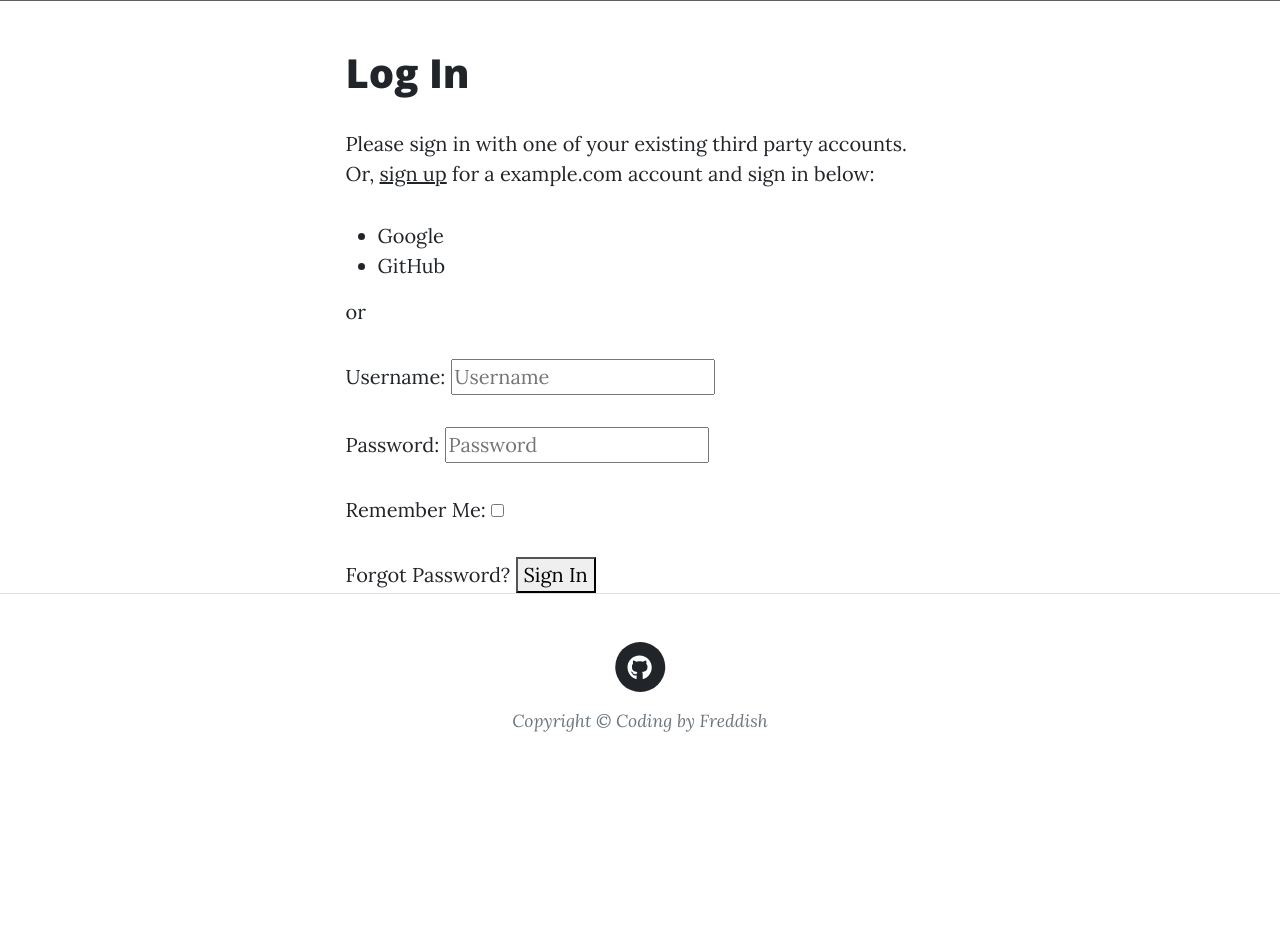
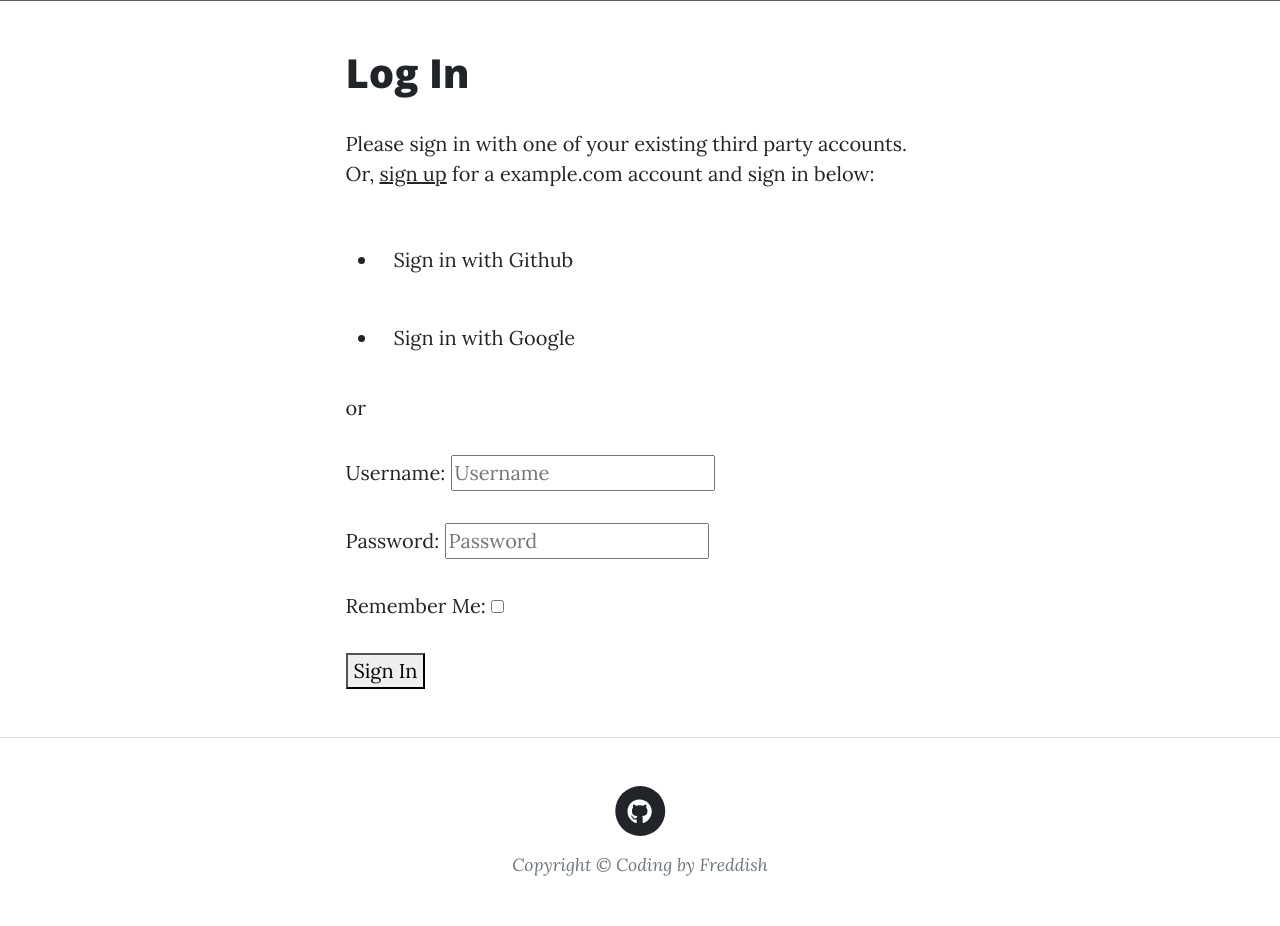
Before and after one commit to codingbyfreddish/Portfolio-Project-4, a Django app: page /accounts/login/ in a window 1280 px wide. Shown: the part 601-1527 px from the top of the page. Before the commit the page ends 1333 px from the top, so only its background shows below. Run offline with Django 3.2, Linux system fonts and the light colour scheme; some libraries are stand-ins or nearby versions; grey boxes are pictures that could not be loaded.

Commit message:
style sign in, log in, log out page

```diff
--- a/blogProject/settings.py
+++ b/blogProject/settings.py
@@ -30,7 +30,7 @@ SECRET_KEY = os.environ.get('SECRET_KEY')
 # SECURITY WARNING: don't run with debug turned on in production!
 DEBUG = True
 
-ALLOWED_HOSTS = ['pp4-byfreddish.herokuapp.com', 'localhost']
+ALLOWED_HOSTS = ['pp4-byfreddish.herokuapp.com', 'localhost', '8000-codingbyfre-portfoliopr-06jmwrdw7wv.ws-eu98.gitpod.io']
 
 
 # Application definition
--- a/templates/account/login.html
+++ b/templates/account/login.html
@@ -18,28 +18,30 @@ for a {{ site_name }} account and sign in below:{% endblocktrans %}</p>
 
 <div class="socialaccount_ballot">
 
-  <ul class="socialaccount_providers">
-    {% include "socialaccount/snippets/provider_list.html" with process="login" %}
+  <ul class="socialaccount_providers ms-auto py-4 py-lg-0">
+    <li class="px-lg-3 py-3 py-lg-4">
+      <a href="{% provider_login_url 'github' %}">Sign in with Github</a>
+    </li>
+    <li class="px-lg-3 py-3 py-lg-4">
+      <a href="{% provider_login_url 'google' %}">Sign in with Google</a>
+    </li>
   </ul>
 
   <div class="login-or">{% trans 'or' %}</div>
 
 </div>
 
-{% include "socialaccount/snippets/login_extra.html" %}
-
 {% else %}
 <p>{% blocktrans %}If you have not created an account yet, then please
 <a href="{{ signup_url }}">sign up</a> first.{% endblocktrans %}</p>
 {% endif %}
 
-<form class="login" method="POST" action="{% url 'account_login' %}">
+<form class="login mb-5" method="POST" action="{% url 'account_login' %}">
   {% csrf_token %}
   {{ form.as_p }}
   {% if redirect_field_value %}
   <input type="hidden" name="{{ redirect_field_name }}" value="{{ redirect_field_value }}" />
   {% endif %}
-  <a class="button secondaryAction" href="{% url 'account_reset_password' %}">{% trans "Forgot Password?" %}</a>
   <button class="primaryAction" type="submit">{% trans "Sign In" %}</button>
 </form>
 
--- a/templates/account/logout.html
+++ b/templates/account/logout.html
@@ -1,15 +1,16 @@
-{% extends "account/base.html" %}
+{% extends "base.html" %}
 
 {% load i18n %}
 
 {% block head_title %}{% trans "Sign Out" %}{% endblock %}
 
 {% block content %}
+
 <h1>{% trans "Sign Out" %}</h1>
 
 <p>{% trans 'Are you sure you want to sign out?' %}</p>
 
-<form method="post" action="{% url 'account_logout' %}">
+<form method="post" action="{% url 'account_logout' %}" class="mb-5">
   {% csrf_token %}
   {% if redirect_field_value %}
   <input type="hidden" name="{{ redirect_field_name }}" value="{{ redirect_field_value }}"/>
--- a/templates/account/signup.html
+++ b/templates/account/signup.html
@@ -1,4 +1,4 @@
-{% extends "account/base.html" %}
+{% extends "base.html" %}
 
 {% load i18n %}
 
@@ -9,7 +9,7 @@
 
 <p>{% blocktrans %}Already have an account? Then please <a href="{{ login_url }}">sign in</a>.{% endblocktrans %}</p>
 
-<form class="signup" id="signup_form" method="post" action="{% url 'account_signup' %}">
+<form class="signup mb-5" id="signup_form" method="post" action="{% url 'account_signup' %}">
   {% csrf_token %}
   {{ form.as_p }}
   {% if redirect_field_value %}
--- a/templates/base.html
+++ b/templates/base.html
@@ -64,7 +64,7 @@
             </div>
         </div>
         <!-- Footer-->
-        <footer class="border-top">
+        <footer class="footer mt-auto border-top">
             <div class="container px-4 px-lg-5">
                 <div class="row gx-4 gx-lg-5 justify-content-center">
                     <div class="col-md-10 col-lg-8 col-xl-7">
```
